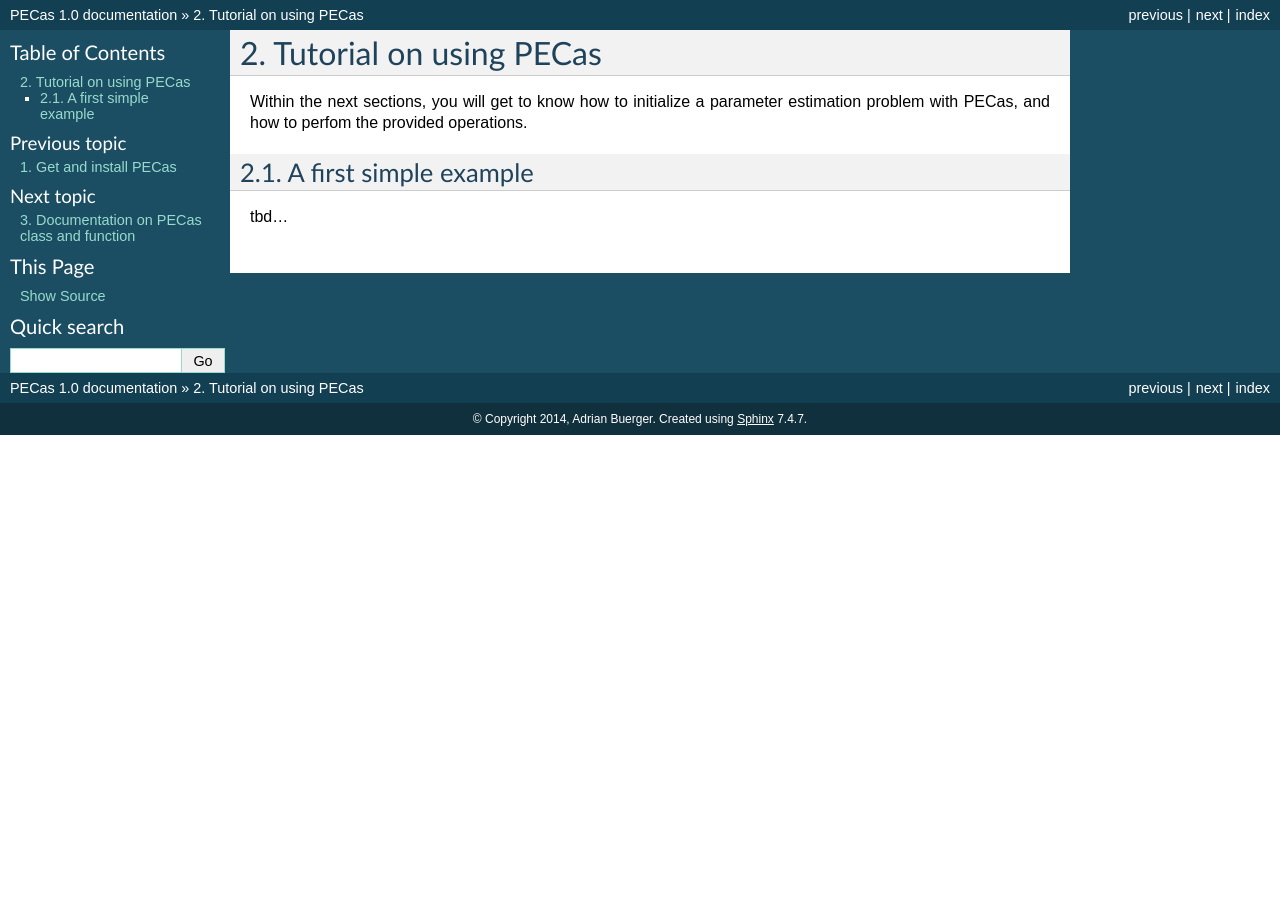
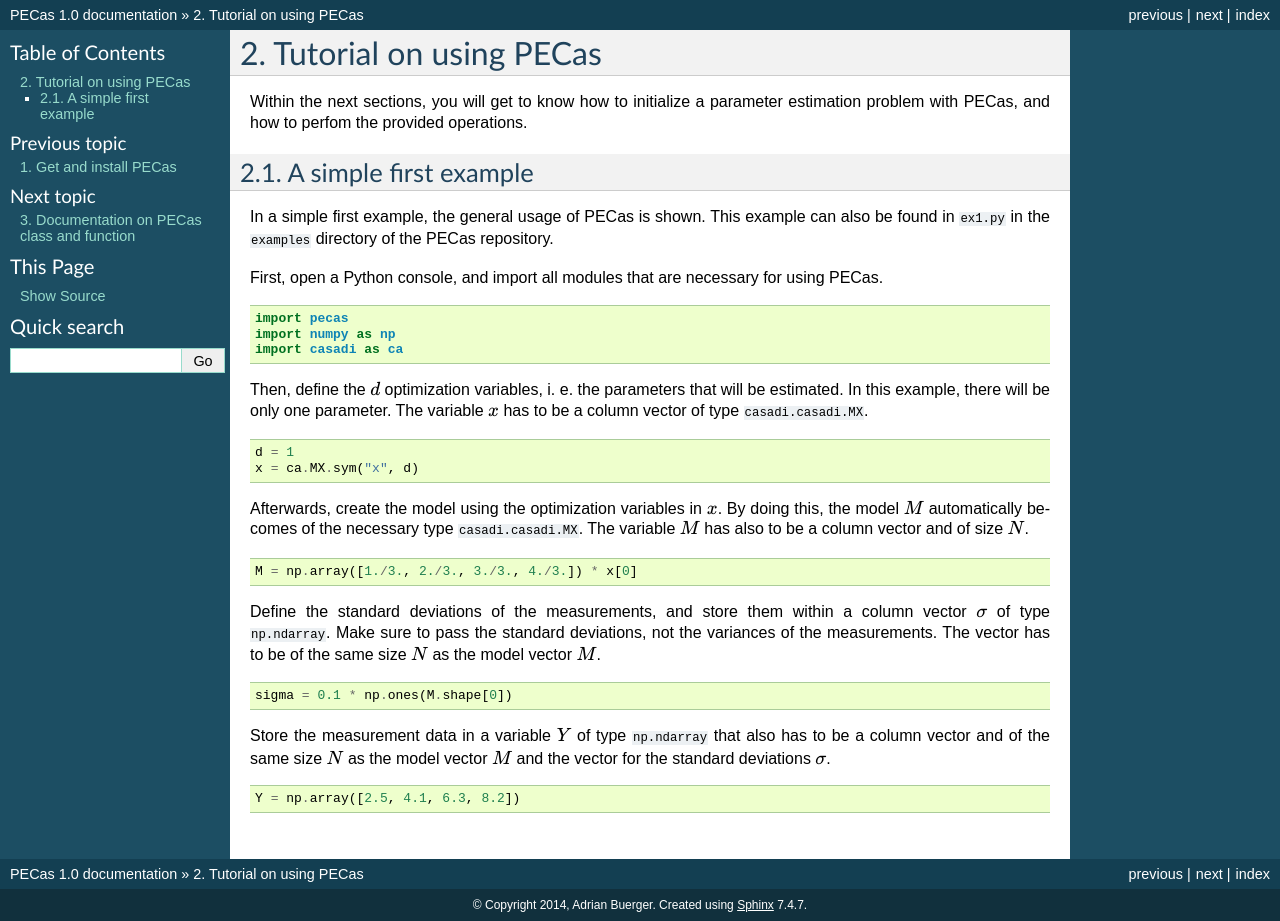
Before and after one commit to vishalbelsare/PECas, a Sphinx documentation site: the page built from doc/tutorial.rst, in a window 1280 px wide. Built offline with Sphinx 7.4.7, drawn with Linux system fonts in a browser that asks for light colours; before the commit the page ends 900 px from its top, so only the background shows below that.

Commit message:
example 1 half-done, out-of-train-commit

```diff
--- a/doc/conf.py
+++ b/doc/conf.py
@@ -19,6 +19,7 @@ import os
 # add these directories to sys.path here. If the directory is relative to the
 # documentation root, use os.path.abspath to make it absolute, like shown here.
 sys.path.insert(0, os.path.abspath('..'))
+#sys.path.insert(0, os.path.abspath('examples'))
 
 # -- General configuration ------------------------------------------------
 
--- a/doc/tutorial.rst
+++ b/doc/tutorial.rst
@@ -4,7 +4,40 @@
 Within the next sections, you will get to know how to initialize a parameter
 estimation problem with PECas, and how to perfom the provided operations.
 
-A first simple example
+A simple first example
 ----------------------
 
-tbd...
+In a simple first example, the general usage of PECas is shown. This example can also be found in ``ex1.py`` in the ``examples`` directory of the PECas repository.
+
+First, open a Python console, and import all modules that are necessary for using PECas.
+
+.. code:: python
+
+    import pecas
+    import numpy as np
+    import casadi as ca
+
+Then, define the :math:`d` optimization variables, i. e. the parameters that will be estimated. In this example, there will be only one parameter. The variable :math:`x` has to be a column vector of type ``casadi.casadi.MX``.
+
+.. code:: python
+
+    d = 1
+    x = ca.MX.sym("x", d)
+
+Afterwards, create the model using the optimization variables in :math:`x`. By doing this, the model :math:`M` automatically becomes of the necessary type ``casadi.casadi.MX``. The variable :math:`M` has also to be a column vector and of size :math:`N`.
+
+.. code:: python
+
+    M = np.array([1./3., 2./3., 3./3., 4./3.]) * x[0]
+
+Define the standard deviations of the measurements, and store them within a column vector :math:`\sigma` of type ``np.ndarray``. Make sure to pass the standard deviations, not the variances of the measurements. The vector has to be of the same size :math:`N` as the model vector :math:`M`.
+
+.. code:: python
+
+    sigma = 0.1 * np.ones(M.shape[0])
+
+Store the measurement data in a variable :math:`Y` of type ``np.ndarray`` that also has to be a column vector and of the same size :math:`N` as the model vector :math:`M` and the vector for the standard deviations :math:`\sigma`.
+
+.. code:: python
+
+    Y = np.array([2.5, 4.1, 6.3, 8.2])
```
Also changed, not shown: 1 other file.
